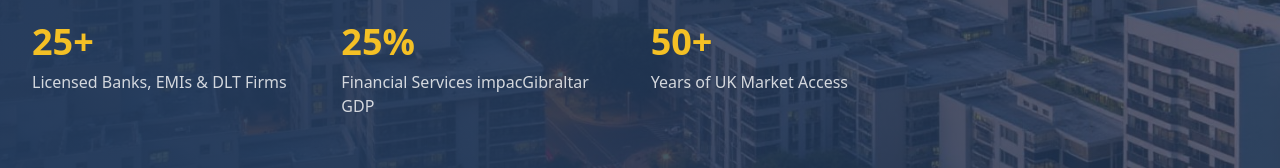
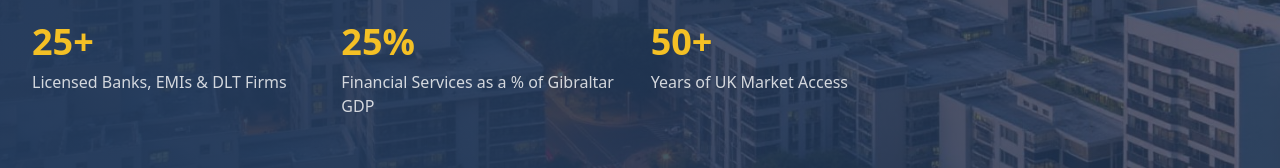
Before and after one commit to peterhowitt-ramparts/gibraltar-payments, a React (Vite) app: page / in a window 1280 px wide. Shown: the part 709-877 px from the top of the page. Built offline with nearby package versions, Linux system fonts and the light colour scheme; the HTML template or start-up script is replaced by a standard one.

Commit message:
Update hero section text

```diff
--- a/src/components/Hero.tsx
+++ b/src/components/Hero.tsx
@@ -45,7 +45,7 @@ const Hero = () => {
             </div>
             <div>
               <div className="text-4xl font-bold text-gold mb-2">25%</div>
-              <div className="text-white/80">Financial Services impacGibraltar GDP</div>
+              <div className="text-white/80">Financial Services as a % of Gibraltar GDP</div>
             </div>
             <div>
               <div className="text-4xl font-bold text-gold mb-2">50+</div>
```
